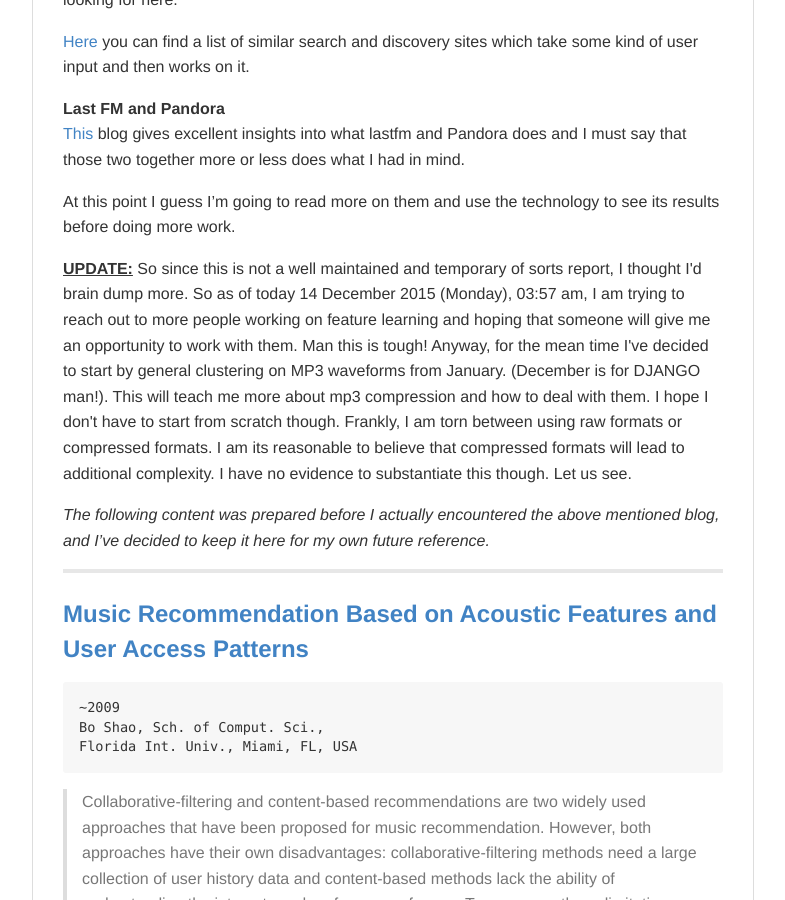
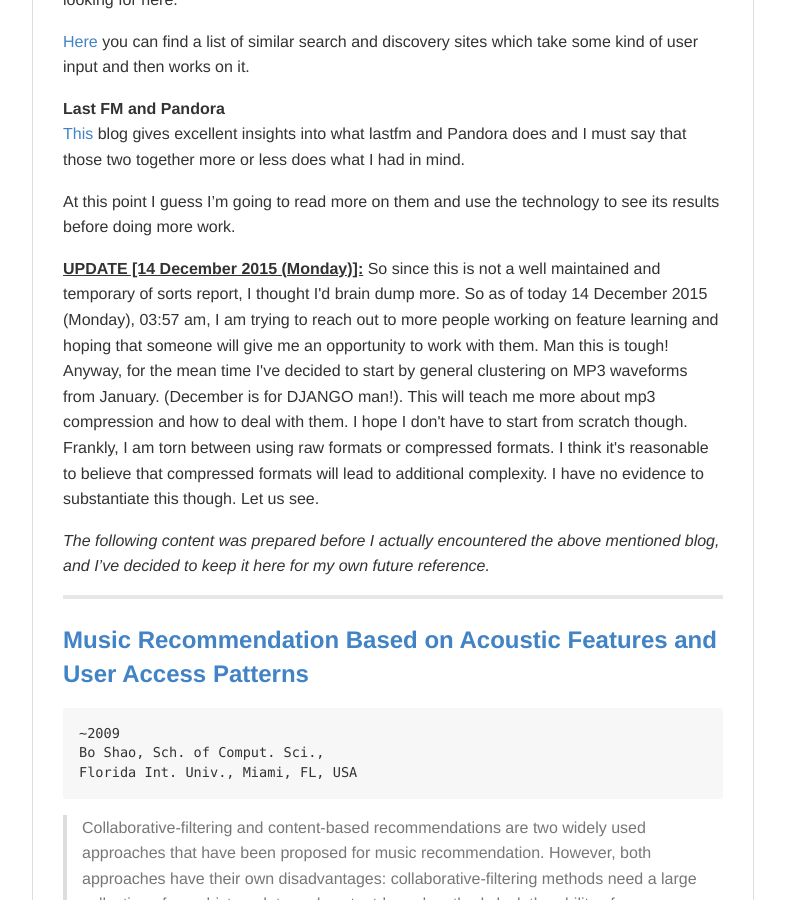
Before and after one commit to metastableB/metastableB.github.io, a Jekyll site: the page music_discovery.html, which Jekyll copies as it is, in a window 1280 px wide and 900 px high, scrolled down 1400 px. Shown: the whole window, without its empty margins (247-1032 px from the left). Built offline with Jekyll 4.4.1, drawn with Linux system fonts in a browser that asks for light colours.

Commit message:
[Content] music discovery

```diff
--- a/_posts/2015-11-12-Music_descovery.markdown
+++ b/_posts/2015-11-12-Music_descovery.markdown
@@ -42,6 +42,7 @@ They don't take the actual music structure into consideration though, which is w
 [This](http://blog.stevekrause.org/2006/01/pandora-and-lastfm-nature-vs-nurture-in.html) blog gives excellent insights into what lastfm and Pandora does and I must say that those two together more or less does what I had in mind.
 
 At this point I guess I'm going to read more on them and use the technology to see its results before doing more work.
+**<u>UPDATE[14 December 2015 (Monday)]:</u>** So since this is not a well maintained and temporary of sorts report, I thought I'd brain dump more. So as of today 14 December 2015 (Monday), 03:57 am, I am trying to reach out to more people working on feature learning and hoping that someone will give me an opportunity to work with them. Man this is tough! Anyway, for the mean time I've decided to start by general clustering on MP3 waveforms from January. (December is for DJANGO man!). This will teach me more about mp3 compression and how to deal with them. I hope I don't have to start from scratch though. Frankly, I am torn between using raw formats or compressed formats. I am its reasonable to believe that compressed formats will lead to additional complexity. I have no evidence to substantiate this though. Let us see.</p>
 
 *The following content was prepared before I actually encountered the above mentioned blog, and I've decided to keep it here for my own future reference.*
 
--- a/music_discovery.html
+++ b/music_discovery.html
@@ -1034,7 +1034,7 @@ Does a brilliant job! They take inputs from you and finds songs/artists that you
 <p><strong> Last FM and Pandora</strong><br />
 <a href="http://blog.stevekrause.org/2006/01/pandora-and-lastfm-nature-vs-nurture-in.html">This</a> blog gives excellent insights into what lastfm and Pandora does and I must say that those two together more or less does what I had in mind.</p>
 <p>At this point I guess I&rsquo;m going to read more on them and use the technology to see its results before doing more work. </p>
-<p><b><u>UPDATE:</u></b> So since this is not a well maintained and temporary of sorts report, I thought I'd brain dump more. So as of today 14 December 2015 (Monday), 03:57 am, I am trying to reach out to more people working on feature learning and hoping that someone will give me an opportunity to work with them. Man this is tough! Anyway, for the mean time I've decided to start by general clustering on MP3 waveforms from January. (December is for DJANGO man!). This will teach me more about mp3 compression and how to deal with them. I hope I don't have to start from scratch though. Frankly, I am torn between using raw formats or compressed formats. I am its reasonable to believe that compressed formats will lead to additional complexity. I have no evidence to substantiate this though. Let us see.</p>
+<p><b><u>UPDATE [14 December 2015 (Monday)]:</u></b> So since this is not a well maintained and temporary of sorts report, I thought I'd brain dump more. So as of today 14 December 2015 (Monday), 03:57 am, I am trying to reach out to more people working on feature learning and hoping that someone will give me an opportunity to work with them. Man this is tough! Anyway, for the mean time I've decided to start by general clustering on MP3 waveforms from January. (December is for DJANGO man!). This will teach me more about mp3 compression and how to deal with them. I hope I don't have to start from scratch though. Frankly, I am torn between using raw formats or compressed formats. I think it's reasonable to believe that compressed formats will lead to additional complexity. I have no evidence to substantiate this though. Let us see.</p>
 <p><em>The following content was prepared before I actually encountered the above mentioned blog, and I&rsquo;ve decided to keep it here for my own future reference.</em></p>
 <hr />
 <h3 id="music-recommendation-based-on-acoustic-features-and-user-access-patterns"><a href="http://dl.acm.org/citation.cfm?id=1859812" title="Music Recommendation Based on Acoustic Features and User Access Patterns">Music Recommendation Based on Acoustic Features and User Access Patterns</a></h3>
```
